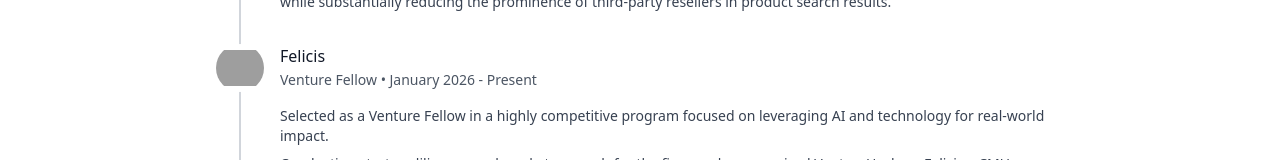
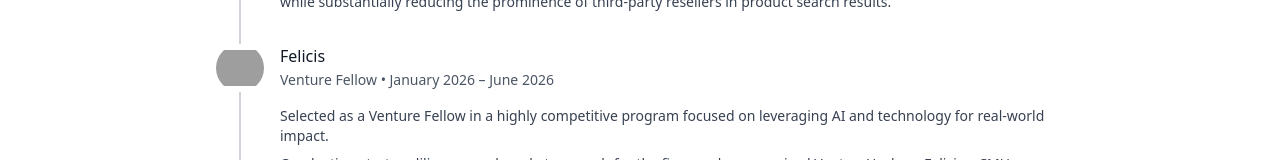
Before and after one commit to AgarwalAarush/aarushagarwal, a Next.js app: page / in a window 1280 px wide. Shown: the part 602-762 px from the top of the page. Built offline with nearby package versions, Linux system fonts and the light colour scheme; no server answers; grey boxes are pictures that could not be loaded; a web font is replaced by a local one.

Commit message:
Update Felicis fellowship end date

```diff
--- a/src/pages/index.js
+++ b/src/pages/index.js
@@ -95,7 +95,7 @@ export default function Home({ projects }) {
                             iconAlt="Felicis"
                             company="Felicis"
                             role="Venture Fellow"
-                            period="January 2026 - Present"
+                            period="January 2026 – June 2026"
                             description={
                                 <>
                                     <p>
```
